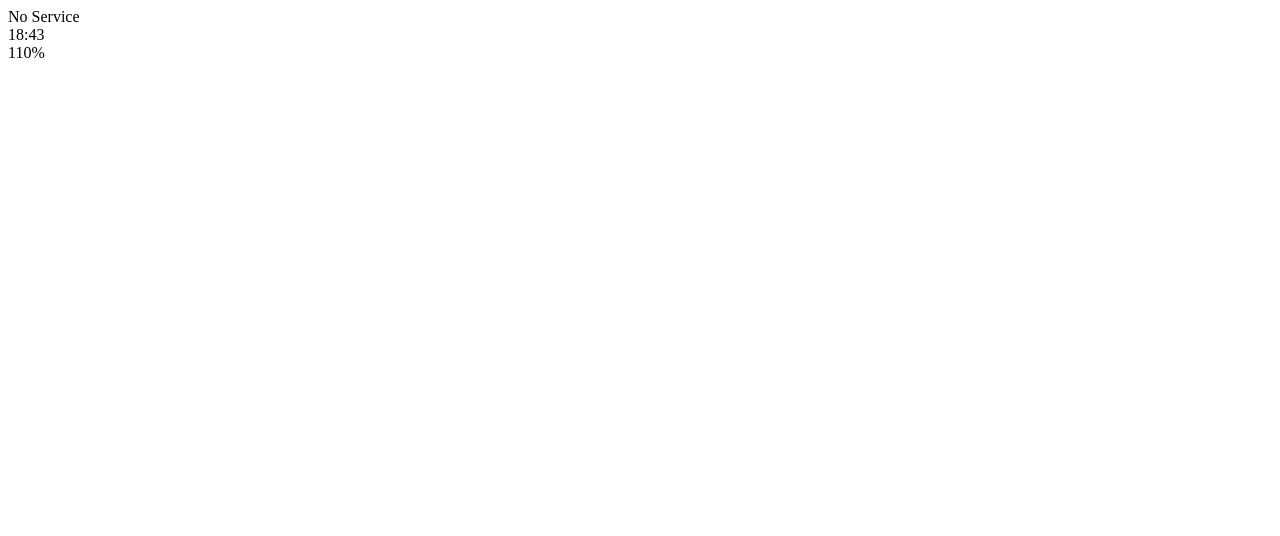
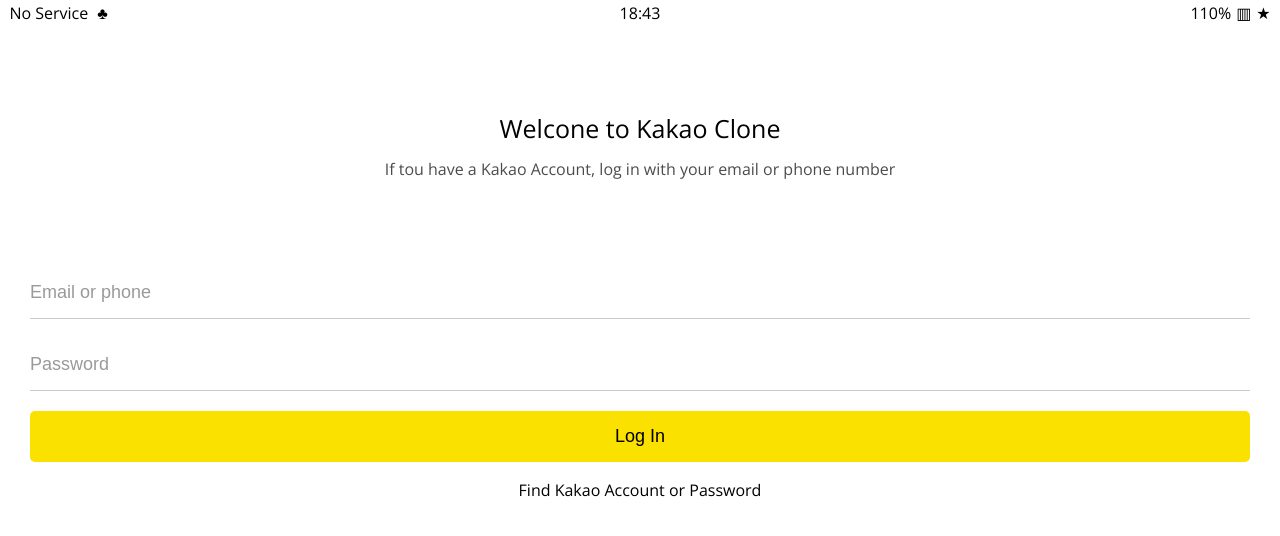
Before and after one commit to happy8131/kakao-clone2025, a plain HTML site: page index.html in a window 1280 px wide. Drawn offline with nearby package versions, Linux system fonts and the light colour scheme.

Commit message:
kakao 로그인폼

```diff
--- /dev/null
+++ b/css/components/status-bar.css
@@ -0,0 +1,28 @@
+.status-bar {
+    display: flex;
+    justify-content: center;
+    padding: 5px 3px;
+}
+
+.status-bar__column {
+    width: 33%;
+}
+
+.status-bar__column:first-child span {
+    margin-right: 5px;
+}
+
+.status-bar__column:nth-child(2) {
+    display: flex;
+    justify-content: center;
+}
+
+.status-bar__column:last-child {
+    display: flex;
+    justify-content: flex-end;
+    align-items: center;
+}
+
+.status-bar__column .fa-battery-full {
+    margin: 0px 5px;
+}
--- /dev/null
+++ b/css/reset.css
@@ -0,0 +1,128 @@
+html,
+body,
+div,
+span,
+applet,
+object,
+iframe,
+h1,
+h2,
+h3,
+h4,
+h5,
+h6,
+p,
+blockquote,
+pre,
+a,
+abbr,
+acronym,
+address,
+big,
+cite,
+code,
+del,
+dfn,
+em,
+img,
+ins,
+kbd,
+q,
+s,
+samp,
+small,
+strike,
+strong,
+sub,
+sup,
+tt,
+var,
+b,
+u,
+i,
+center,
+dl,
+dt,
+dd,
+ol,
+ul,
+li,
+fieldset,
+form,
+label,
+legend,
+table,
+caption,
+tbody,
+tfoot,
+thead,
+tr,
+th,
+td,
+article,
+aside,
+canvas,
+details,
+embed,
+figure,
+figcaption,
+footer,
+header,
+hgroup,
+menu,
+nav,
+output,
+ruby,
+section,
+summary,
+time,
+mark,
+audio,
+video {
+    margin: 0;
+    padding: 0;
+    border: 0;
+    font-size: 100%;
+    font: inherit;
+    vertical-align: baseline;
+}
+/* HTML5 display-role reset for older browsers */
+article,
+aside,
+details,
+figcaption,
+figure,
+footer,
+header,
+hgroup,
+menu,
+nav,
+section {
+    display: block;
+}
+body {
+    line-height: 1;
+}
+ol,
+ul {
+    list-style: none;
+}
+blockquote,
+q {
+    quotes: none;
+}
+blockquote:before,
+blockquote:after,
+q:before,
+q:after {
+    content: '';
+    content: none;
+}
+table {
+    border-collapse: collapse;
+    border-spacing: 0;
+}
+
+input:focus {
+    outline: none;
+}
--- /dev/null
+++ b/css/screens/login.css
@@ -0,0 +1,56 @@
+.welcome-header {
+    margin: 90px 0px;
+    text-align: center;
+    display: flex;
+    flex-direction: column;
+    align-items: center;
+}
+
+.welcome-header__title {
+    margin-bottom: 20px;
+    font-size: 25px;
+}
+
+.welcome-header__text {
+    width: 60%;
+    opacity: 0.7;
+}
+
+#login-form {
+    display: flex;
+    flex-direction: column;
+    margin: 0px 30px;
+}
+
+#login-form input {
+    border: none;
+    padding: 15px 0px;
+    font-size: 18px;
+
+    margin-bottom: 20px;
+}
+
+#login-form input::placeholder {
+    color: rgba(0, 0, 0, 0.4);
+}
+
+#login-form input:not([type='submit']) {
+    border-bottom: 1px solid rgba(0, 0, 0, 0.2);
+}
+
+#login-form input[type='submit'] {
+    background-color: var(--yellow);
+    cursor: pointer;
+    border-radius: 5px;
+}
+
+#login-form a {
+    text-align: center;
+
+    text-decoration: none;
+    color: inherit;
+}
+
+#login-form input:focus {
+    border-color: rgba(0, 0, 0, 0.4);
+}
--- /dev/null
+++ b/css/styles.css
@@ -0,0 +1,9 @@
+@import url('https://fonts.googleapis.com/css2?family=Open+Sans:wght@400;600&display=swap');
+@import 'reset.css';
+@import 'components/status-bar.css';
+@import 'variables.css';
+@import 'screens/login.css';
+
+body {
+    font-family: 'Open Sans', sans-serif;
+}
--- /dev/null
+++ b/css/variables.css
@@ -0,0 +1,3 @@
+:root {
+    --yellow: #fae100;
+}
--- a/index.html
+++ b/index.html
@@ -1,24 +1,46 @@
 <!DOCTYPE html>
 <html lang="en">
     <head>
+        <link rel="stylesheet" href="css/styles.css" />
         <meta charset="UTF-8" />
         <meta name="viewport" content="width=device-width, initial-scale=1.0" />
         <title>Welcomo to Kokoa Talk</title>
     </head>
     <body>
-        <div id="status-bar">
+        <div class="status-bar">
             <div class="status-bar__column">
                 <span>No Service</span>
-                <!-- To Do: Wifi Icon -->
+                <wa-icon name="wifi">♣</wa-icon>
             </div>
             <div class="status-bar__column">
                 <span>18:43</span>
             </div>
             <div class="status-bar__column">
                 <span>110%</span>
+                <span class="fa-battery-full">▥</span>
+                <span class="fa-bolt">★</span>
                 <!-- Battery Icon -->
                 <!-- Lightning Icon -->
             </div>
         </div>
+        <header class="welcome-header">
+            <h1 class="welcome-header__title">Welcone to Kakao Clone</h1>
+            <p class="welcome-header__text">
+                If tou have a Kakao Account, log in with your email or phone
+                number
+            </p>
+        </header>
+
+        <form action="friends.html" method="get" id="login-form">
+            <input name="username" type="text" placeholder="Email or phone" />
+            <input name="password" type="password" placeholder="Password" />
+            <input type="submit" value="Log In" />
+            <a href="#">Find Kakao Account or Password</a>
+        </form>
+
+        <script
+            src="https://kit.fontawesome.com/6478f529f2.js"
+            crossorigin="anonymous"
+        ></script>
     </body>
 </html>
```
Also changed, not shown: friends.html (added, +1 -0 lines).
